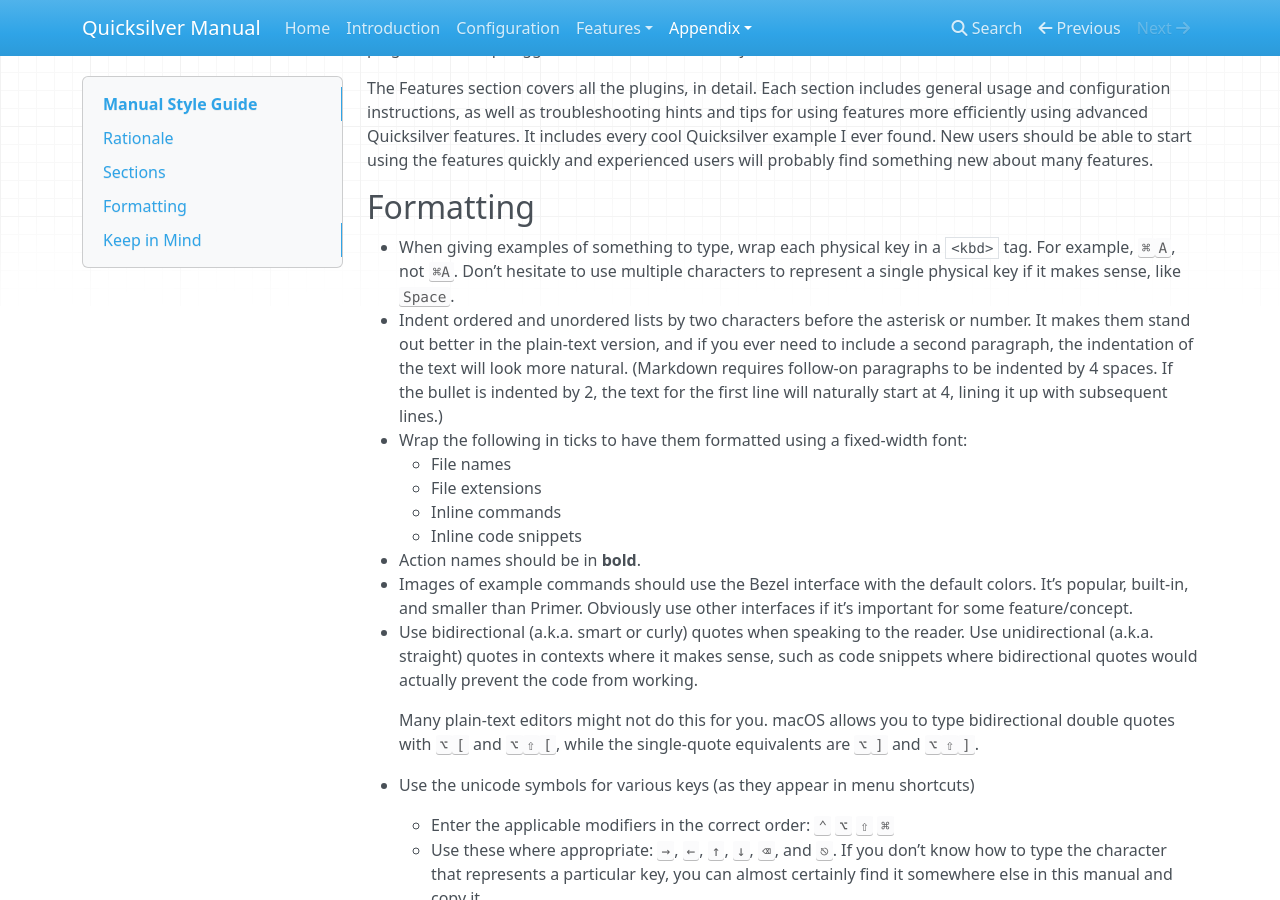
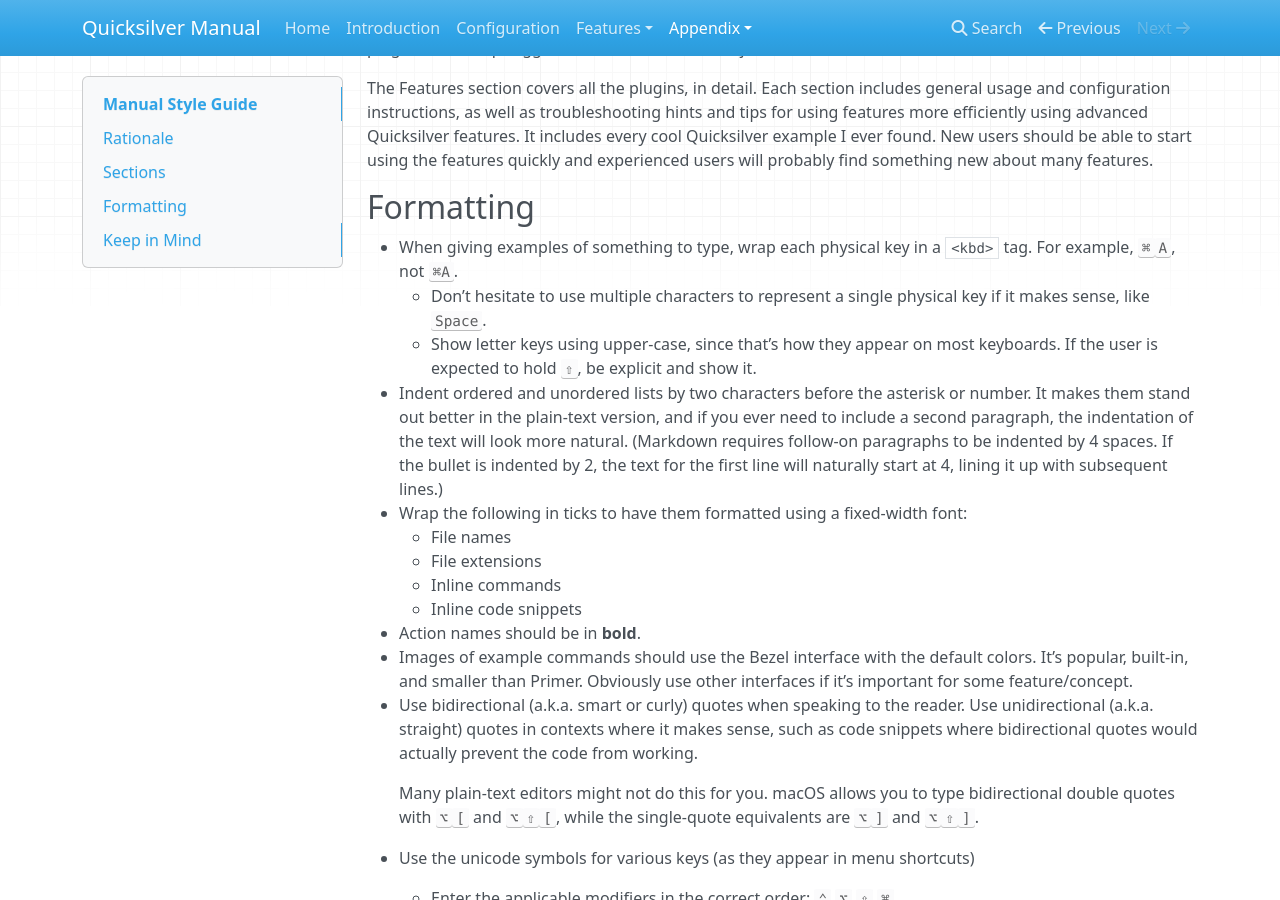
Before and after one commit to quicksilver/manual, an MkDocs documentation site: the page built from docs/Manual Style Notes.md, in a window 1280 px wide and 900 px high, scrolled down 599 px. Built offline with MkDocs 1.6.1, drawn with Linux system fonts in a browser that asks for light colours; nearby versions of some CDN libraries; old or Windows-style settings are respelled for this version of MkDocs.

Commit message:
more style

```diff
--- a/docs/Manual Style Notes.md
+++ b/docs/Manual Style Notes.md
@@ -16,7 +16,9 @@
 
 ## Formatting
 
-  * When giving examples of something to type, wrap each physical key in a `<kbd>` tag. For example, <kbd>⌘</kbd><kbd>A</kbd>, not <kbd>⌘A</kbd>. Don’t hesitate to use multiple characters to represent a single physical key if it makes sense, like <kbd>Space</kbd>.
+  * When giving examples of something to type, wrap each physical key in a `<kbd>` tag. For example, <kbd>⌘</kbd><kbd>A</kbd>, not <kbd>⌘A</kbd>.
+    * Don’t hesitate to use multiple characters to represent a single physical key if it makes sense, like <kbd>Space</kbd>.
+    * Show letter keys using upper-case, since that’s how they appear on most keyboards. If the user is expected to hold <kbd>⇧</kbd>, be explicit and show it.
   * Indent ordered and unordered lists by two characters before the asterisk or number. It makes them stand out better in the plain-text version, and if you ever need to include a second paragraph, the indentation of the text will look more natural. (Markdown requires follow-on paragraphs to be indented by 4 spaces. If the bullet is indented by 2, the text for the first line will naturally start at 4, lining it up with subsequent lines.)
   * Wrap the following in ticks to have them formatted using a fixed-width font:
     * File names
```
